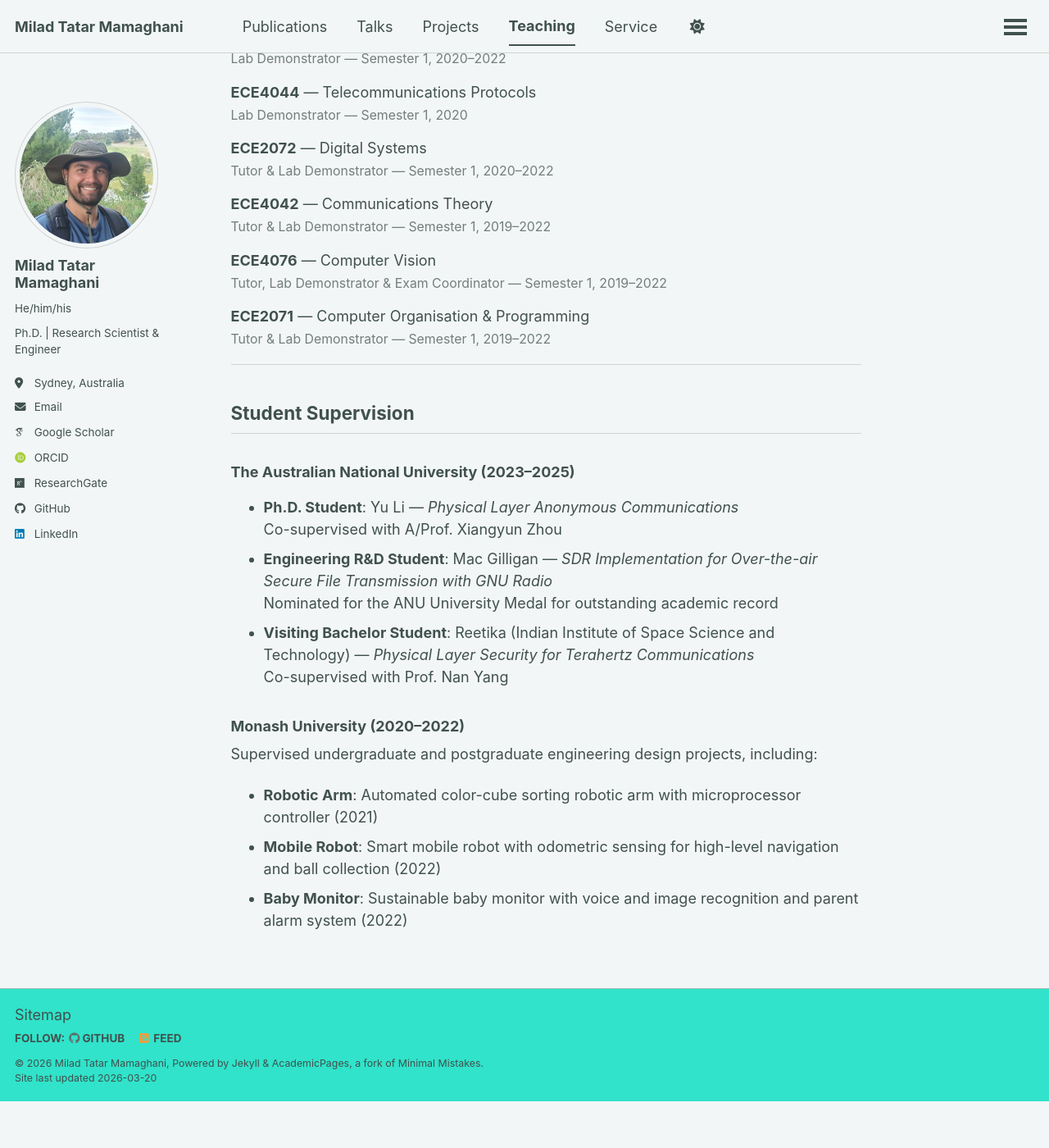
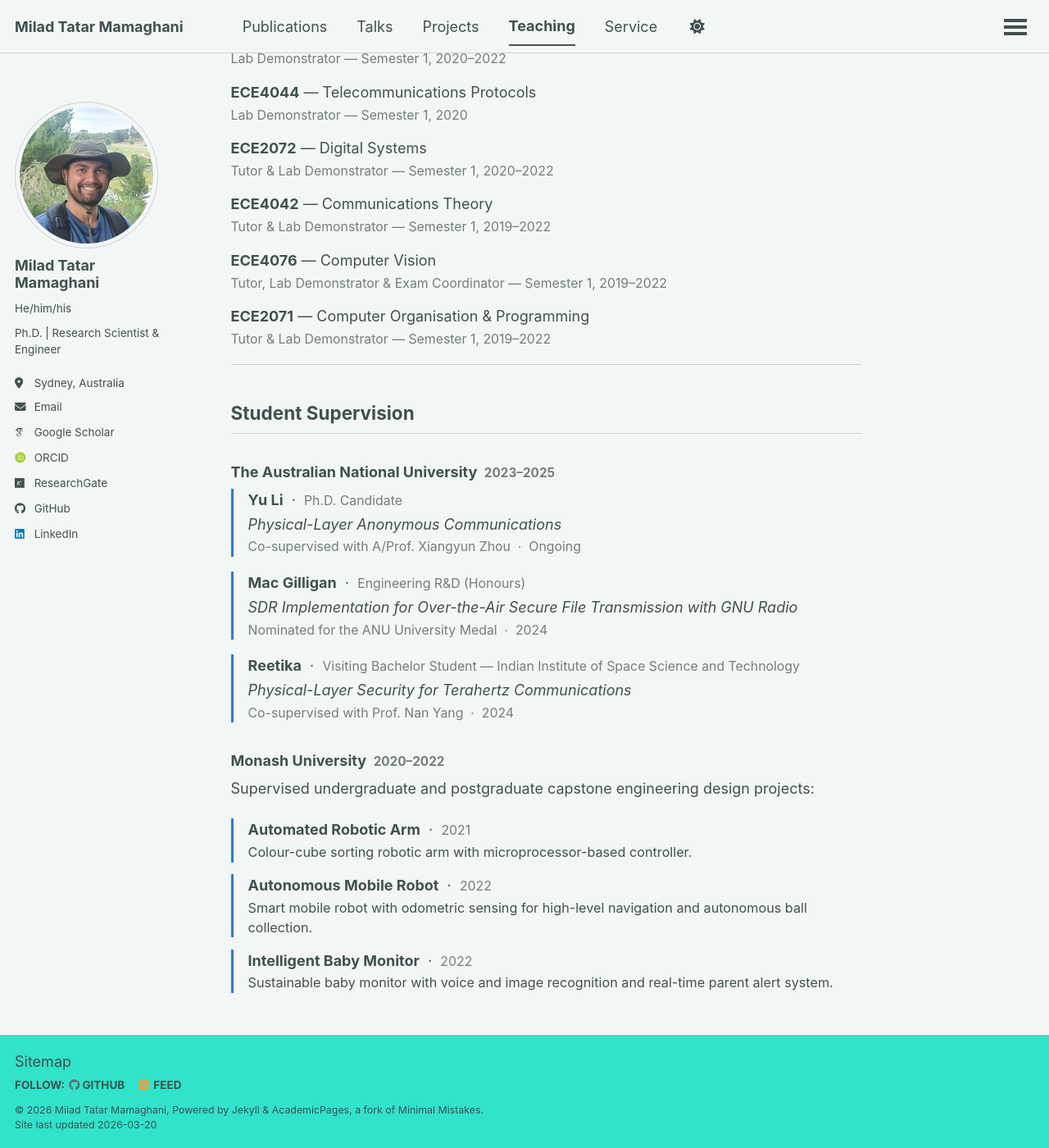
Before and after one commit to miladtm94/miladtm94.github.io, a Jekyll site: the page built from _pages/teaching.html, in a window 1280 px wide and 1400 px high, scrolled down 811 px. Shown: the whole window at 82% size. Built offline with Jekyll 4.4.1, drawn with Linux system fonts in a browser that asks for light colours; some web fonts are replaced; a script that is not in the unit is left out; before the commit the page ends 2154 px from its top, so only the background shows below that.

Commit message:
Restructure Student Supervision section with card-style layout

```diff
--- a/_pages/teaching.html
+++ b/_pages/teaching.html
@@ -73,28 +73,49 @@ author_profile: true
 
 <h2>Student Supervision</h2>
 
-<h3>The Australian National University (2023&ndash;2025)</h3>
+<h3>The Australian National University &nbsp;<span style="font-size:0.85em; opacity:0.72;">2023&ndash;2025</span></h3>
 
-<ul>
-  <li>
-    <strong>Ph.D. Student</strong>: Yu Li &mdash; <em>Physical Layer Anonymous Communications</em><br>
-    Co-supervised with A/Prof. Xiangyun Zhou
-  </li>
-  <li>
-    <strong>Engineering R&amp;D Student</strong>: Mac Gilligan &mdash; <em>SDR Implementation for Over-the-air Secure File Transmission with GNU Radio</em><br>
-    Nominated for the ANU University Medal for outstanding academic record
-  </li>
-  <li>
-    <strong>Visiting Bachelor Student</strong>: Reetika (Indian Institute of Space Science and Technology) &mdash; <em>Physical Layer Security for Terahertz Communications</em><br>
-    Co-supervised with Prof. Nan Yang
-  </li>
-</ul>
+<div style="display:flex; flex-direction:column; gap:1em; margin-bottom:1.2em;">
 
-<h3>Monash University (2020&ndash;2022)</h3>
+  <div style="border-left:3px solid #2a7ae2; padding-left:1em;">
+    <p style="margin:0 0 0.15em;"><strong>Yu Li</strong> &nbsp;&middot;&nbsp; <span style="font-size:0.88em; opacity:0.72;">Ph.D. Candidate</span></p>
+    <p style="margin:0 0 0.15em; font-style:italic;">Physical-Layer Anonymous Communications</p>
+    <p style="margin:0; font-size:0.88em; opacity:0.72;">Co-supervised with A/Prof. Xiangyun Zhou &nbsp;&middot;&nbsp; Ongoing</p>
+  </div>
 
-<p>Supervised undergraduate and postgraduate engineering design projects, including:</p>
-<ul>
-  <li><strong>Robotic Arm</strong>: Automated color-cube sorting robotic arm with microprocessor controller (2021)</li>
-  <li><strong>Mobile Robot</strong>: Smart mobile robot with odometric sensing for high-level navigation and ball collection (2022)</li>
-  <li><strong>Baby Monitor</strong>: Sustainable baby monitor with voice and image recognition and parent alarm system (2022)</li>
-</ul>
+  <div style="border-left:3px solid #2a7ae2; padding-left:1em;">
+    <p style="margin:0 0 0.15em;"><strong>Mac Gilligan</strong> &nbsp;&middot;&nbsp; <span style="font-size:0.88em; opacity:0.72;">Engineering R&amp;D (Honours)</span></p>
+    <p style="margin:0 0 0.15em; font-style:italic;">SDR Implementation for Over-the-Air Secure File Transmission with GNU Radio</p>
+    <p style="margin:0; font-size:0.88em; opacity:0.72;">Nominated for the ANU University Medal &nbsp;&middot;&nbsp; 2024</p>
+  </div>
+
+  <div style="border-left:3px solid #2a7ae2; padding-left:1em;">
+    <p style="margin:0 0 0.15em;"><strong>Reetika</strong> &nbsp;&middot;&nbsp; <span style="font-size:0.88em; opacity:0.72;">Visiting Bachelor Student &mdash; Indian Institute of Space Science and Technology</span></p>
+    <p style="margin:0 0 0.15em; font-style:italic;">Physical-Layer Security for Terahertz Communications</p>
+    <p style="margin:0; font-size:0.88em; opacity:0.72;">Co-supervised with Prof. Nan Yang &nbsp;&middot;&nbsp; 2024</p>
+  </div>
+
+</div>
+
+<h3>Monash University &nbsp;<span style="font-size:0.85em; opacity:0.72;">2020&ndash;2022</span></h3>
+
+<p>Supervised undergraduate and postgraduate capstone engineering design projects:</p>
+
+<div style="display:flex; flex-direction:column; gap:0.8em;">
+
+  <div style="border-left:3px solid #2a7ae2; padding-left:1em;">
+    <p style="margin:0 0 0.1em;"><strong>Automated Robotic Arm</strong> &nbsp;&middot;&nbsp; <span style="font-size:0.88em; opacity:0.72;">2021</span></p>
+    <p style="margin:0; font-size:0.9em;">Colour-cube sorting robotic arm with microprocessor-based controller.</p>
+  </div>
+
+  <div style="border-left:3px solid #2a7ae2; padding-left:1em;">
+    <p style="margin:0 0 0.1em;"><strong>Autonomous Mobile Robot</strong> &nbsp;&middot;&nbsp; <span style="font-size:0.88em; opacity:0.72;">2022</span></p>
+    <p style="margin:0; font-size:0.9em;">Smart mobile robot with odometric sensing for high-level navigation and autonomous ball collection.</p>
+  </div>
+
+  <div style="border-left:3px solid #2a7ae2; padding-left:1em;">
+    <p style="margin:0 0 0.1em;"><strong>Intelligent Baby Monitor</strong> &nbsp;&middot;&nbsp; <span style="font-size:0.88em; opacity:0.72;">2022</span></p>
+    <p style="margin:0; font-size:0.9em;">Sustainable baby monitor with voice and image recognition and real-time parent alert system.</p>
+  </div>
+
+</div>
```
